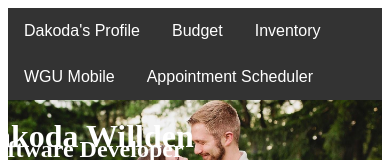
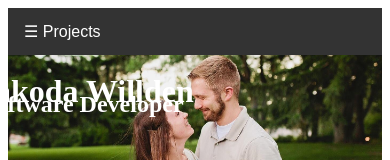
Before and after one commit to dakodaw/ProfileAngular, an Angular app: page /Profile in a window 390 px wide. Shown: the top 160 px of the page. Built offline with nearby package versions, Linux system fonts and the light colour scheme.

Commit message:
Change Header to be mobile friendly

```diff
--- a/src/app/main-header/main-header.component.css
+++ b/src/app/main-header/main-header.component.css
@@ -1,7 +1,3 @@
-body
-{
-    background-color:cornflowerblue
-}
 h1
 {
     text-align:center;
@@ -21,52 +17,6 @@ h1
     text-decoration: none;
 }
 
-.dropdown {
-    float: left;
-    overflow: hidden;
-}
-
-.dropdown .dropbtn {
-    font-size: 16px;
-    border: none;
-    outline: none;
-    color: white;
-    padding: 14px 16px;
-    background-color: #333;
-    font-family: inherit;
-    margin: 0;
-}
-
-.navbar a:hover, .dropdown:hover .dropbtn {
-    background-color: red;
-}
-
-.dropdown-content {
-    display: none;
-    position: absolute;
-    background-color: #f9f9f9;
-    min-width: 160px;
-    box-shadow: 0px 8px 16px 0px rgba(0,0,0,0.2);
-    z-index: 1;
-}
-
-.dropdown-content a {
-    float: none;
-    color: black;
-    padding: 12px 16px;
-    text-decoration: none;
-    display: block;
-    text-align: left;
-}
-
-.dropdown-content a:hover {
-    background-color: #ddd;
-}
-
-.dropdown:hover .dropdown-content {
-    display: block;
-}
-
 footer {
     position: fixed;
     bottom: 0;
@@ -79,3 +29,54 @@ footer {
     display:none;
     visibility:hidden;
 }
+
+
+.overlay {
+    height: 100%;
+    width: 100%;
+    position: fixed;
+    z-index: 1;
+    top: 0;
+    left: 0;
+    background-color: rgb(0,0,0);
+    background-color: rgba(0,0,0, 0.9);
+    transition: 0.5s;
+  }
+
+  .overlay-content {
+    position: relative;
+    top: 25%;
+    height: 100%;
+    width: 100%;
+    text-align: center;
+    margin-top: 30px;
+  }
+
+  .overlay a {
+    padding: 8px;
+    text-decoration: none;
+    font-size: 36px;
+    color: #818181;
+    display: block;
+    transition: 0.3s;
+  }
+
+  .overlay a:hover, .overlay a:focus {
+    color: #f1f1f1;
+  }
+
+  .overlay .closebtn {
+    position: absolute;
+    top: 20px;
+    right: 45px;
+    font-size: 60px;
+  }
+
+  .sub-content{
+    background-color: black;
+    opacity: 80%;
+  }
+
+  .clickable{
+    cursor: pointer;
+  }
--- a/src/app/main-header/main-header.component.html
+++ b/src/app/main-header/main-header.component.html
@@ -1,16 +1,22 @@
 <div class="navbar">
-    <a routerLink="/Profile">Dakoda's Profile</a>
-    <div class="dropdown">
-        <button routerLink="/BudgetTest" class="dropbtn">
-            Budget
-        </button>
-        <div class="dropdown-content">
-            <a routerLink="/BudgetTest">Budget Test</a>
-            <a routerLink="/BudgetTest">Budget API (Code not up yet)</a>
-            <a routerLink="/BudgetTest">Budget Angular(Code not up yet)</a>
+    <a class="clickable" (click)="openNav()">&#9776; Projects</a>
+</div >
+<div id="myNav" class="overlay" *ngIf="showNavOptions">
+    <a class="closebtn" style="cursor: pointer;" (click)="closeNav()">&times;</a>
+    <div class="overlay-content">
+        <a routerLink="/Profile" (click)="closeNav()">Dakoda's Profile</a>
+        <div>
+            <a class="clickable" (click)="showHideBudgetOptions()">
+                <b>Budget</b>
+            </a>
+            <div class="sub-content" *ngIf="showBudgetSubOptions">
+                <a routerLink="/BudgetTest" (click)="closeNav()">Budget Test</a>
+                <a routerLink="/BudgetTest" (click)="closeNav()">Budget API (Code not up yet)</a>
+                <a routerLink="/BudgetTest" (click)="closeNav()">Budget Angular(Code not up yet)</a>
+            </div>
         </div>
+        <a routerLink="/Inventory" (click)="closeNav()">Inventory</a>
+        <a routerLink="/Mobile" (click)="closeNav()">WGU Mobile</a>
+        <a routerLink="/Appointment-Scheduler" (click)="closeNav()">Appointment Scheduler</a>
     </div>
-    <a routerLink="/Inventory">Inventory</a>
-    <a routerLink="/Mobile">WGU Mobile</a>
-    <a routerLink="/Appointment-Scheduler">Appointment Scheduler</a>
-</div >
+</div>
--- a/src/app/main-header/main-header.component.ts
+++ b/src/app/main-header/main-header.component.ts
@@ -7,9 +7,25 @@ import { Component, OnInit } from '@angular/core';
 })
 export class MainHeaderComponent implements OnInit {
 
+  public showNavOptions: boolean = false;
+  public showBudgetSubOptions: boolean = false;
+
   constructor() { }
 
   ngOnInit() {
   }
 
+  openNav(){
+    this.showNavOptions = true;
+  }
+
+  closeNav(){
+    this.showNavOptions = false;
+    this.showBudgetSubOptions = false;
+  }
+
+  showHideBudgetOptions(){
+    this.showBudgetSubOptions = !this.showBudgetSubOptions;
+  }
+
 }
```
